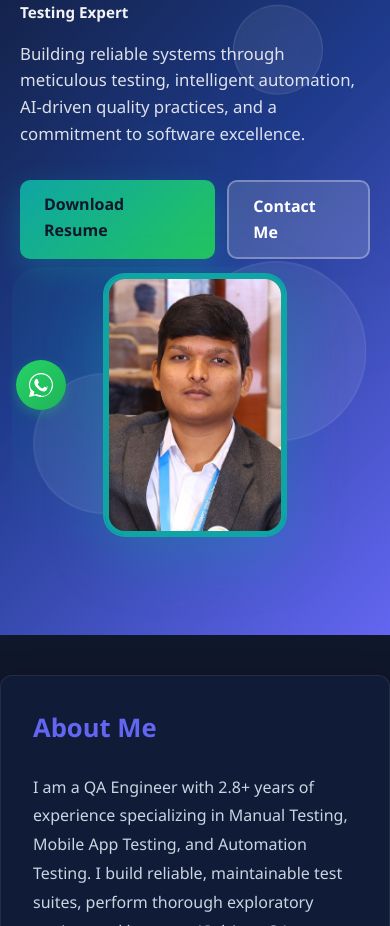
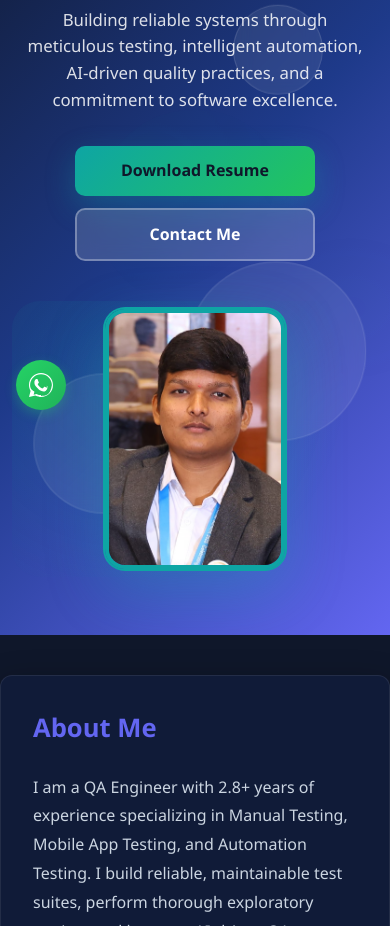
Before and after one commit to PSV099/qa_portfolio_psv, a plain HTML site: page index.html in a window 390 px wide. Shown: the part 418-1344 px from the top of the page. Drawn offline with Linux system fonts and the light colour scheme.

Commit message:
Improve hero mobile layout, center CTAs

```diff
--- a/css/styles.css
+++ b/css/styles.css
@@ -274,6 +274,13 @@ body.dark-mode .hero { background: linear-gradient(135deg, #0f172a 0%, #1e3a8a 5
     align-items:center;
     position: relative;
     z-index: 2;
+}
+
+/* ensure vertical centering and spacing on narrow screens */
+@media (max-width: 480px) {
+    .hero { padding-top: 4rem; padding-bottom: 4rem; }
+    .hero-inner { align-items: center; }
+    .hero-image { margin-top: 2rem; }
 }
 
 .hero-content h1 {
@@ -1262,8 +1269,11 @@ body.dark-mode .timeline-content ul { color: var(--text-secondary-dark); }
 /* Responsive breakpoints */
 @media (max-width: 480px){
     .hero-inner{ grid-template-columns:1fr; gap:1rem; }
+    .hero-content { text-align: center; }
     .hero-content h1{ font-size:1.6rem; }
     .hero-content h2{ font-size:0.95rem; }
+    .cta-group{ flex-direction: column; align-items: center; }
+    .cta-group .btn{ width: 100%; max-width: 240px; }
     .skills-grid{ grid-template-columns:1fr; }
     .ai-grid{ grid-template-columns:1fr; }
     .main-nav{ display:none; }
@@ -1276,6 +1286,8 @@ body.dark-mode .timeline-content ul { color: var(--text-secondary-dark); }
 
 @media (min-width:481px) and (max-width: 768px){
     .hero-inner{ grid-template-columns:1fr; }
+    .hero-content { text-align: center; }
+    .cta-group{ justify-content: center; }
     .skills-grid{ grid-template-columns: repeat(2,1fr); }
     .ai-grid{ grid-template-columns: repeat(2,1fr); }
     .main-nav{ display:none; }
```
